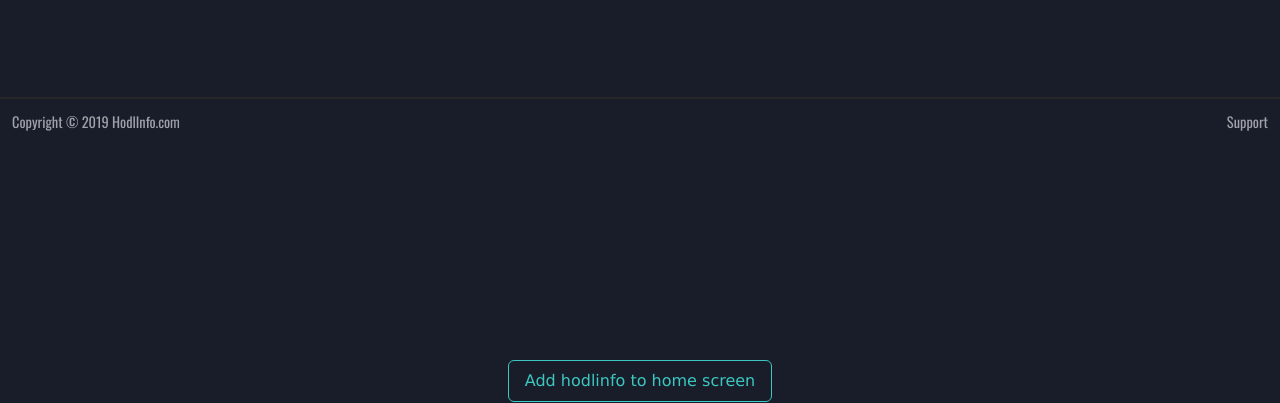
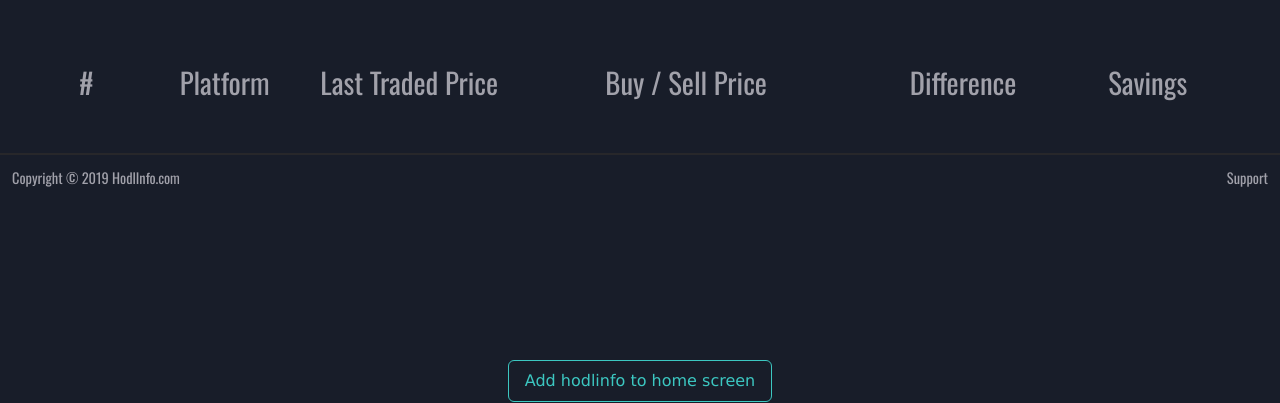
Before and after one commit to Gaurav200247/quadDB-assignment, a website: page public/index.html in a window 1280 px wide. Shown: the part 397-800 px from the top of the page. Drawn offline with nearby package versions, Linux system fonts and the light colour scheme; files that its build step writes are made by us from their sources; no server answers; files whose address does not match are found by name.

Commit message:
commit 4

```diff
--- a/index.js
+++ b/index.js
@@ -11,10 +11,11 @@ const path = require("path");
 const app = express();
 
 // routes
-app.use(express.static(path.join(__dirname, "public/assets")));
+app.use(express.static(path.join(__dirname, "./public/assets")));
+app.use(express.static(path.join(__dirname, "./public")));
 
 app.get("/", (req, res) => {
-  res.sendFile(__dirname + "/public/index.html");
+  res.sendFile(path.resolve(__dirname, "./public/index.html"));
 });
 
 app.get("/", (req, res) => {
--- a/public/index.html
+++ b/public/index.html
@@ -10,7 +10,7 @@
   <script src="https://cdn.tailwindcss.com"></script>
 
   <!-- normal css -->
-  <link rel="stylesheet" href="styles.css" />
+  <link rel="stylesheet" href="./styles.css" />
 
   <!-- google fonts CDN -->
   <link rel="preconnect" href="https://fonts.googleapis.com" />
@@ -154,5 +154,5 @@
   </body>
 
   <!-- JS -->
-  <script type="module" src="main.js"></script>
+  <script type="module" src="./main.js"></script>
 </html>
```
Also changed, not shown: public/main.js (renamed from public/assets/main.js), public/styles.css (renamed from public/assets/styles.css), public/telegram.html (renamed from public/assets/telegram.html).
